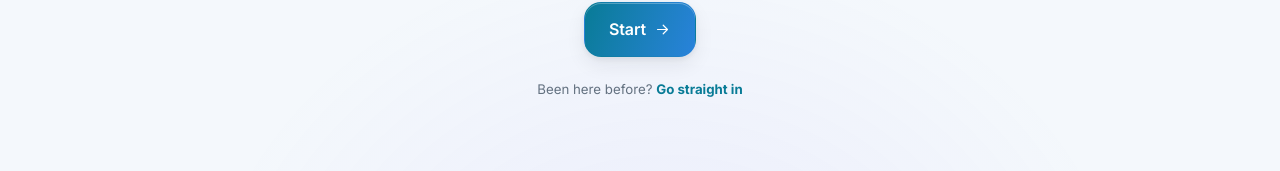
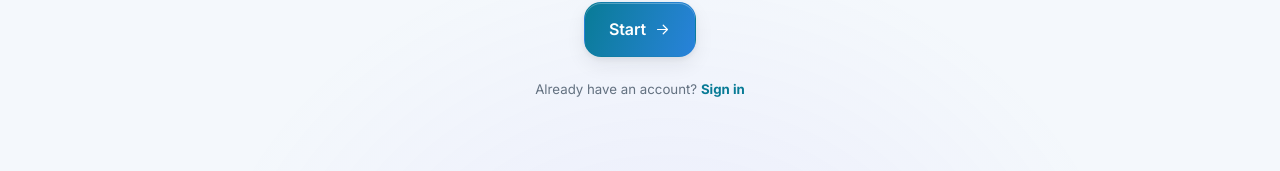
Before and after one commit to trustlensaiofficial/TrustlensAi, a Next.js app: page / in a window 1280 px wide. Shown: the part 517-688 px from the top of the page. Built offline with nearby package versions, Linux system fonts and the light colour scheme; no server answers.

Commit message:
Keep the opening-to-login product entry flow consistent

```diff
--- a/app/page.tsx
+++ b/app/page.tsx
@@ -56,7 +56,7 @@ export default function Opening() {
         </div>
 
         <p className="op-skip op-step" style={{ '--d': `${T.skip}ms` } as React.CSSProperties}>
-          Been here before? <Link href="/home">Go straight in</Link>
+          Already have an account? <Link href="/login?next=%2Fhome">Sign in</Link>
         </p>
       </div>
     </Shell>
```
